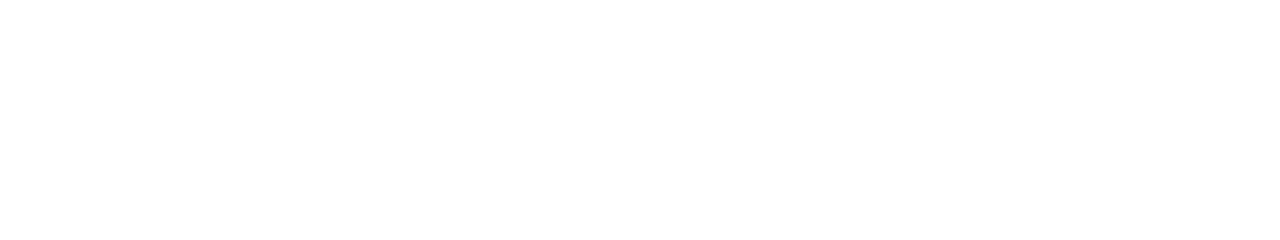
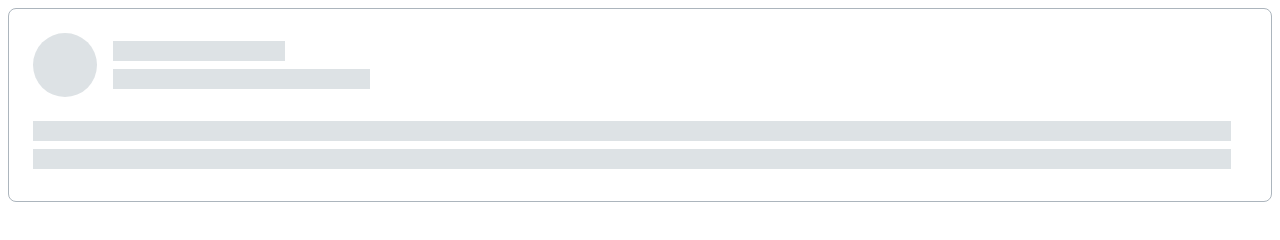
Before and after one commit to js-tasks-ru/htmlcss-20240216_dosug4, a website: page 04-lection2/02-skeleton/index.html in a window 1280 px wide. Drawn offline with Linux system fonts and the light colour scheme.

Commit message:
add solution for skeleton

```diff
--- a/04-lection2/02-skeleton/index.html
+++ b/04-lection2/02-skeleton/index.html
@@ -6,6 +6,18 @@
         <link rel="stylesheet" href="./skeleton.css">
     </head>
     <body>
-
+        <div class="skeleton">
+            <div class="skeleton__header">
+                <div class="skeleton__circle"></div>
+                <div class="skeleton__title">
+                    <div class="skeleton__rectangle skeleton__rectangle_1"></div>
+                    <div class="skeleton__rectangle skeleton__rectangle_2"></div>
+                </div>
+            </div>
+            <div class="skeleton__body">
+                <div class="skeleton__rectangle"></div>
+                <div class="skeleton__rectangle"></div>
+            </div>
+        </div>
     </body>
 </html>
--- a/04-lection2/02-skeleton/skeleton.css
+++ b/04-lection2/02-skeleton/skeleton.css
@@ -0,0 +1,45 @@
+.skeleton {
+    border: 1px solid #ACB5BD;
+    padding: 24px 40px 32px 24px;
+    border-radius: 8px;
+}
+
+.skeleton__header {
+    display: flex;
+    align-items: center;
+    margin-bottom: 24px;
+}
+
+.skeleton__circle {
+    background: #DDE2E5;
+    flex-shrink: 0;
+    border-radius: 50%;
+    width: 64px;
+    height: 64px;
+}
+
+.skeleton__title {
+    flex-shrink: 1;
+    flex-basis: 100%;
+    margin-left: 16px;
+}
+
+.skeleton__rectangle {
+    background: #DDE2E5;
+    height: 20px;
+    max-width: 100%;
+    width: 100%;
+    margin-bottom: 8px;
+}
+
+.skeleton__rectangle:last-child {
+    margin-bottom: 0;
+}
+
+.skeleton__rectangle_1 {
+    max-width: 172px;
+}
+
+.skeleton__rectangle_2 {
+    max-width: 257px;
+}
```
